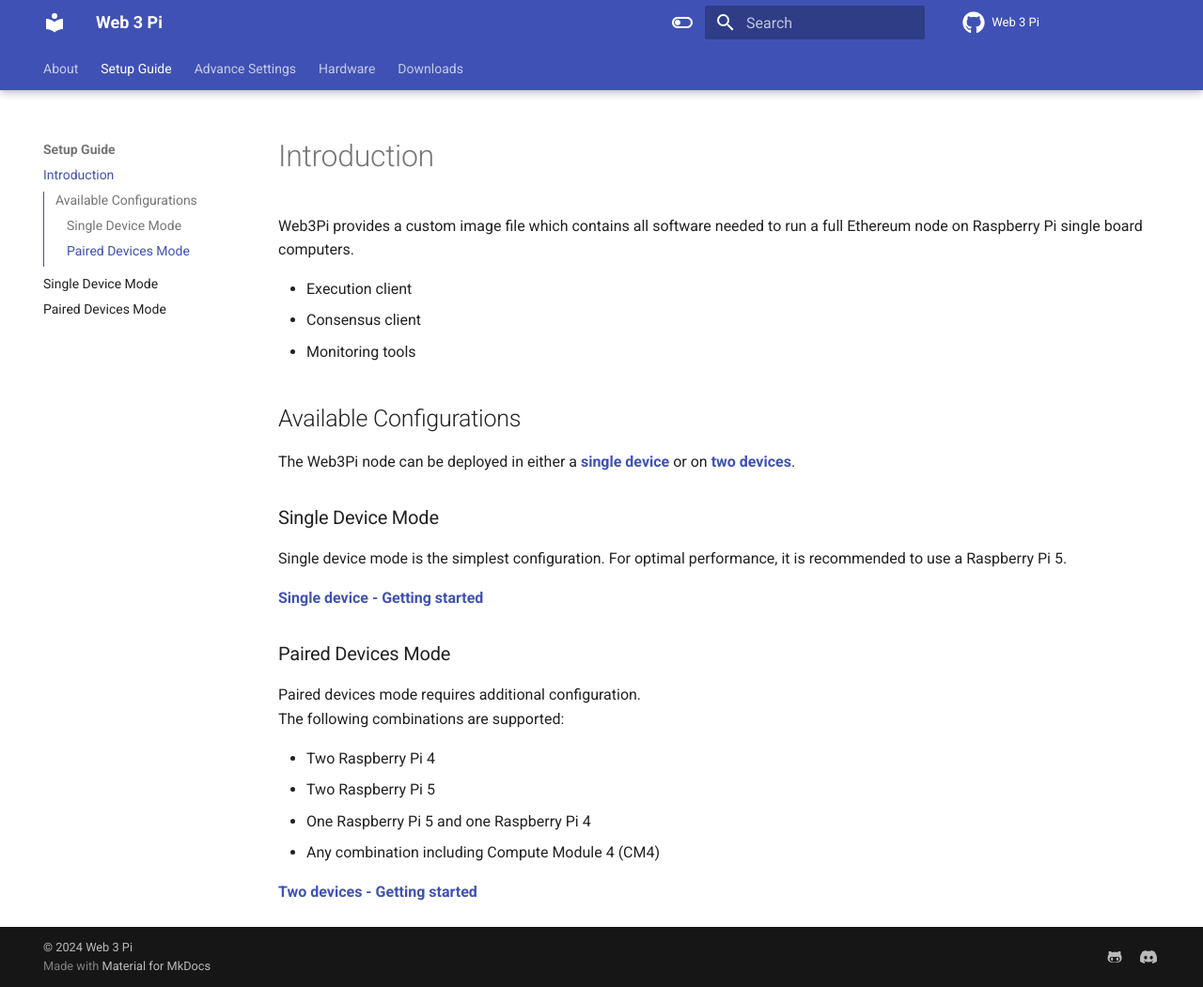
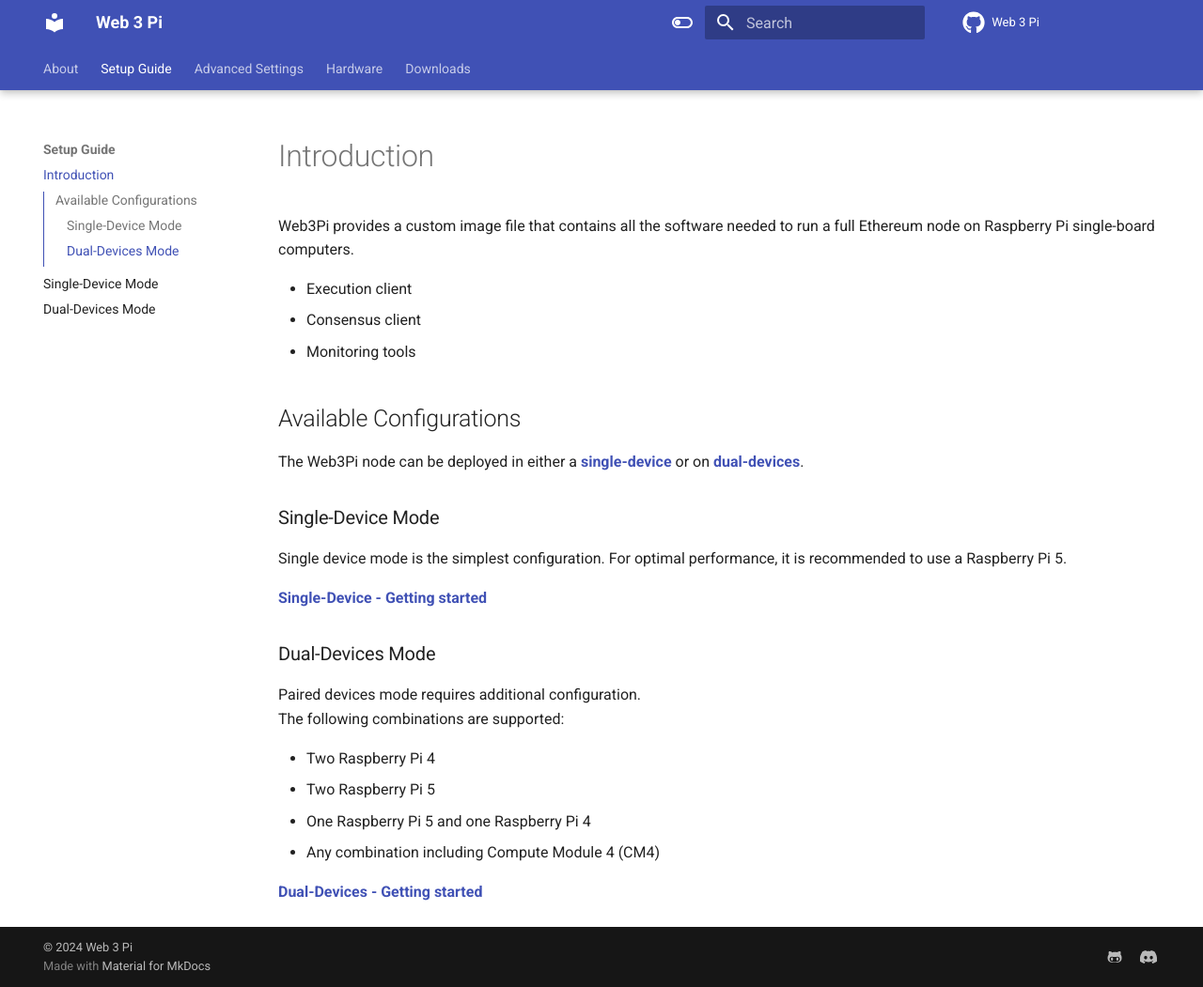
Before and after one commit to Web3-Pi/setup-guide, an MkDocs documentation site: the page built from docs/GetStart/quick-start.md, in a window 1280 px wide and 1051 px high. Shown: the whole window at 94% size. Built offline with MkDocs 1.6.1 and Material for MkDocs 9.7.7, drawn with Linux system fonts in a browser that asks for light colours; comment, search, counter and statistics services are not loaded.

Commit message:
Docs update

```diff
--- a/docs/GetStart/quick-start.md
+++ b/docs/GetStart/quick-start.md
@@ -1,4 +1,4 @@
-Web3Pi provides a custom image file which contains all software needed to run a full Ethereum node on Raspberry Pi single board computers.
+Web3Pi provides a custom image file that contains all the software needed to run a full Ethereum node on Raspberry Pi single-board computers.
 
 - Execution client
 - Consensus client
@@ -8,15 +8,15 @@
 
 ## Available Configurations
 
-The Web3Pi node can be deployed in either a **[single device](single-device.md)** or on **[two devices](pair-devices.md)**.
+The Web3Pi node can be deployed in either a **[single-device](single-device.md)** or on **[dual-devices](pair-devices.md)**.
 
-### Single Device Mode
+### Single-Device Mode
 
 Single device mode is the simplest configuration. For optimal performance, it is recommended to use a Raspberry Pi 5.
 
-**[Single device - Getting started](single-device.md)**
+**[Single-Device - Getting started](single-device.md)**
 
-### Paired Devices Mode
+### Dual-Devices Mode
 
 Paired devices mode requires additional configuration.
 The following combinations are supported:
@@ -26,4 +26,4 @@
 - One Raspberry Pi 5 and one Raspberry Pi 4
 - Any combination including Compute Module 4 (CM4)
 
-**[Two devices - Getting started](pair-devices.md)**
+**[Dual-Devices - Getting started](pair-devices.md)**
--- a/mkdocs.yml
+++ b/mkdocs.yml
@@ -47,9 +47,9 @@
 
   - Setup Guide:
     - Introduction: 'GetStart/quick-start.md'
-    - Single Device Mode: 'GetStart/single-device.md'
-    - Paired Devices Mode: 'GetStart/pair-devices.md'
-  - Advance Settings:
+    - Single-Device Mode: 'GetStart/single-device.md'
+    - Dual-Devices Mode: 'GetStart/pair-devices.md'
+  - Advanced Settings:
     - 'Advanced/Networking.md'
     - UPnP: "Advanced/UPnP.md"
     - Overclocking: 'Advanced/OC.md'
```
Also changed, not shown: docs/downloads.md (+3 -3 lines).
